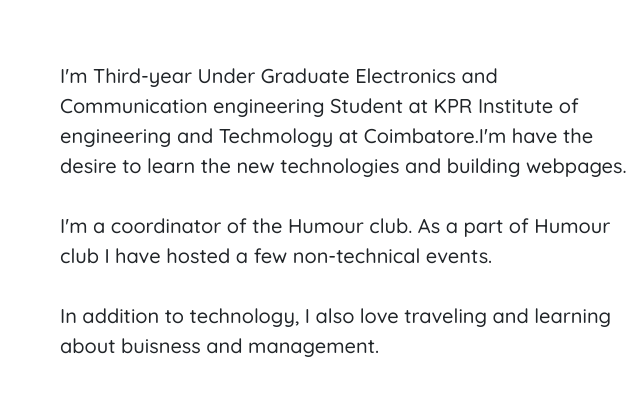
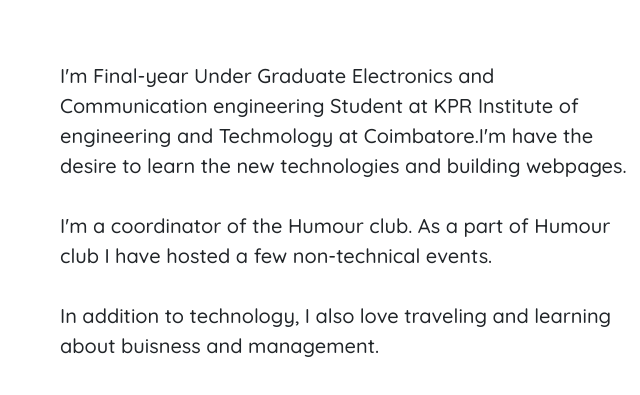
Before and after one commit to iamthirukkumaran/Thiru-s-portfolio, a plain HTML site: page index.html in a window 1280 px wide. Shown: the part 785-1180 px from the top of the page, 516-1156 px from the left. Drawn offline with nearby package versions, Linux system fonts and the light colour scheme.

Commit message:
Update index.html

```diff
--- a/index.html
+++ b/index.html
@@ -80,7 +80,7 @@
                 <img src="media/THIRU CASUAL .jpg" alt="">
             </div>
             <p>
-                I'm Third-year Under Graduate  Electronics and Communication engineering Student at KPR Institute
+                I'm Final-year Under Graduate  Electronics and Communication engineering Student at KPR Institute
                of engineering and Techmology at Coimbatore.I'm have the desire to learn the new technologies
                and building webpages.
                 <br><br>
```
